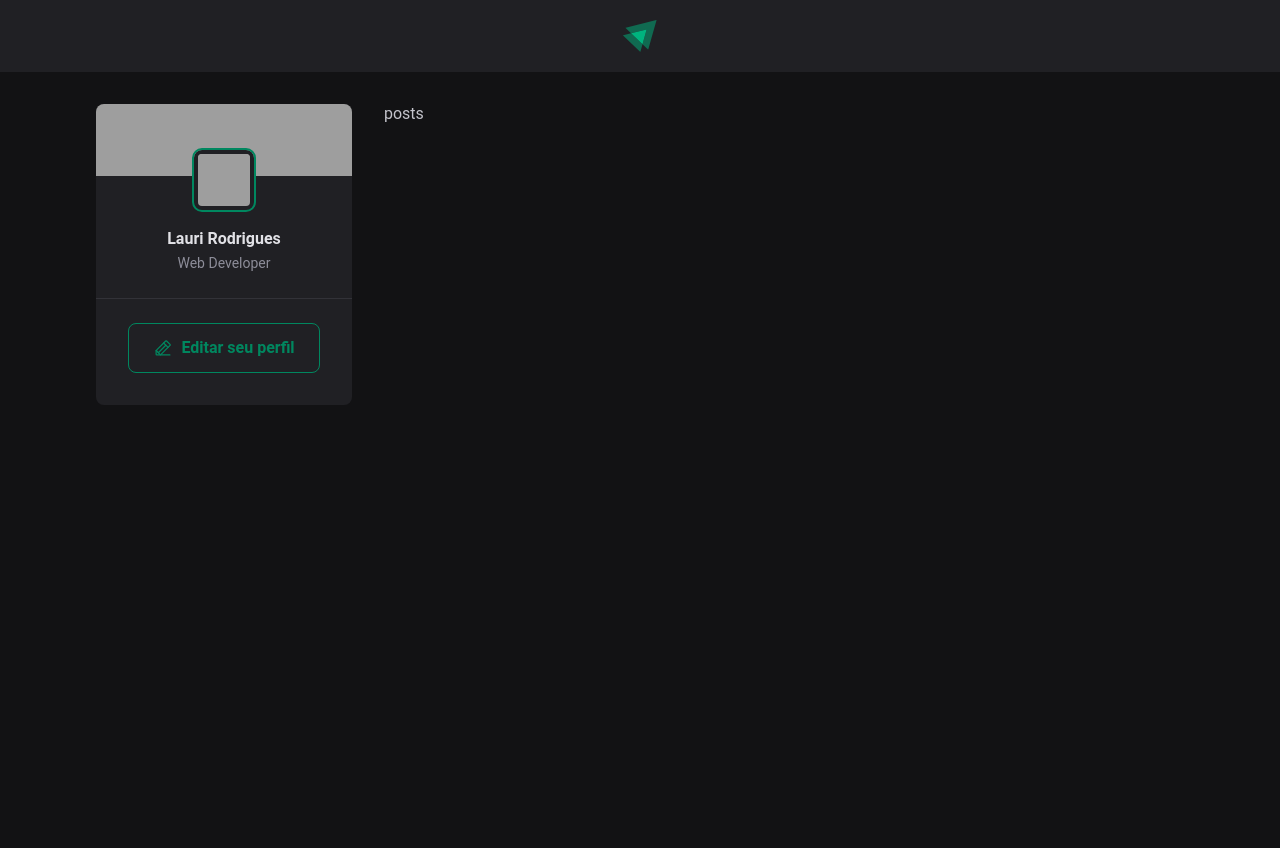
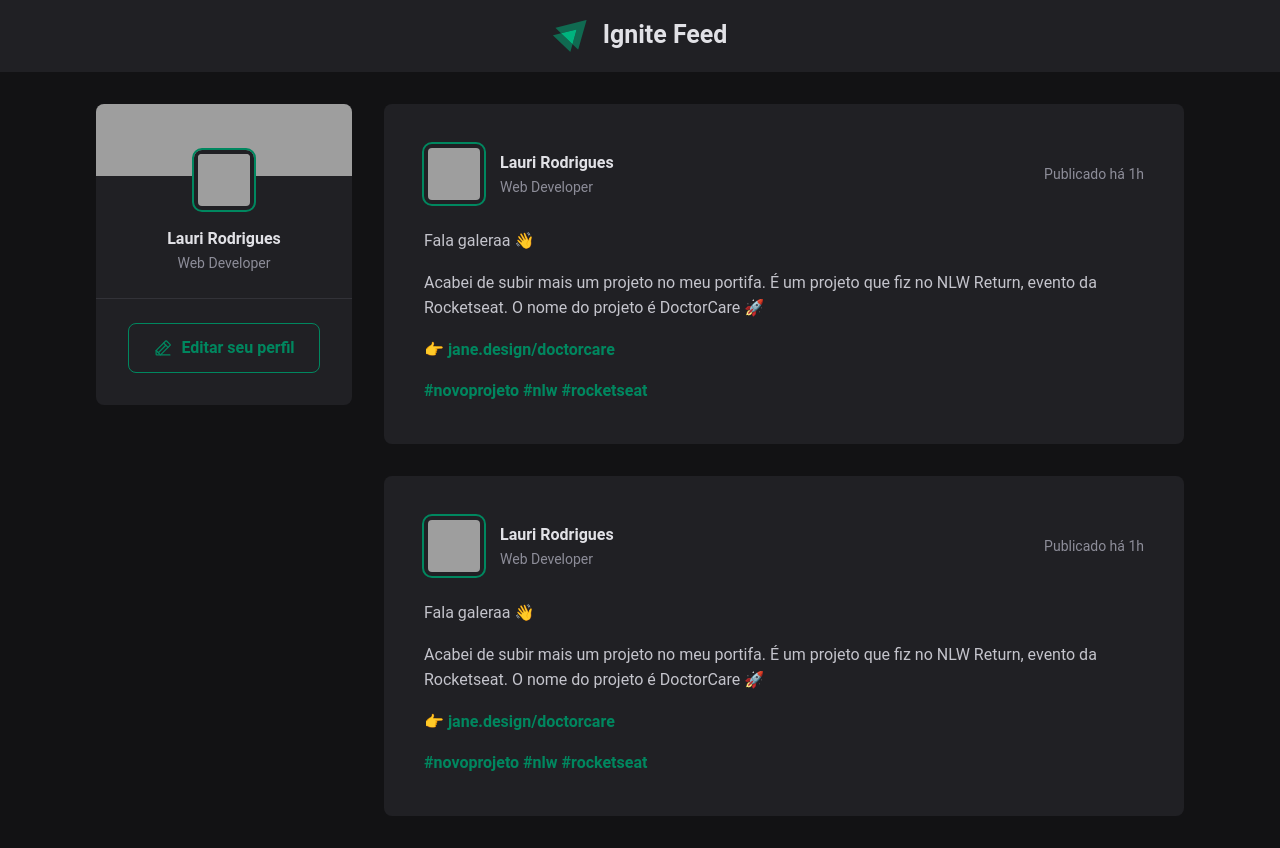
Before and after one commit to LauriRodrigues/Ignite-Feed, a React app: page / in a window 1280 px wide. Before the commit the page ends 800 px from the top, so only its background shows below. Built offline with nearby package versions, Linux system fonts and the light colour scheme; grey boxes are pictures that could not be loaded; the HTML template or start-up script is replaced by a standard one.

Commit message:
post component & header att

```diff
--- a/src/App.jsx
+++ b/src/App.jsx
@@ -2,6 +2,7 @@
 import styles from './App.module.css'
 import { Header } from './components/Header'
 import { Sidebar } from './components/Sidebar'
+import { Post } from './components/Post'
 
 export function App() {
 
@@ -11,7 +12,10 @@
 
       <div className={styles.wrapper}>
         <Sidebar/>
-        <main>posts</main>
+        <main>
+          <Post/>
+          <Post/>
+        </main>
       </div>
     </>
   )
--- a/src/components/Header.jsx
+++ b/src/components/Header.jsx
@@ -5,6 +5,7 @@
   return (
     <header className={styles.header}>
       <img src={igniteLogo} alt="Logotipo do Ignite"/>
+      <h1>Ignite Feed</h1>
     </header>
   )
 }
--- a/src/components/Header.module.css
+++ b/src/components/Header.module.css
@@ -8,3 +8,9 @@
 .header img {
   height: 2rem;
 }
+
+.header h1 {
+  font-size: 1.56rem;
+  color: var(--gray-100);
+  margin-left: 1rem;
+}
--- /dev/null
+++ b/src/components/Post.jsx
@@ -0,0 +1,31 @@
+import styles from './Post.module.css'
+
+export function Post() {
+  return (
+    <article className={styles.post}>
+      <header>
+        <div className={styles.author}>
+          <img className={styles.avatar} src="https://github.com/LauriRodrigues.png"/>
+          <div className={styles.authorInfo}>
+            <strong>Lauri Rodrigues</strong>
+            <span>Web Developer</span>
+          </div>
+        </div>
+
+        <time title="11 de Maio às 08:13h" dateTime="2022-05-11 08:13:30">Publicado há 1h</time>
+      </header>
+
+      <div className={styles.content}>
+        <p>Fala galeraa 👋</p>
+        <p>Acabei de subir mais um projeto no meu portifa. É um projeto que fiz no NLW Return, evento da Rocketseat. O nome do projeto é DoctorCare 🚀</p>
+        <p>👉 <a href="">jane.design/doctorcare</a></p>
+        <p>
+          <a href="">#novoprojeto</a> {' '}
+          <a href="">#nlw</a> {' '}
+          <a href="">#rocketseat</a>
+        </p>
+      </div>
+
+    </article>
+  )
+}
--- /dev/null
+++ b/src/components/Post.module.css
@@ -0,0 +1,71 @@
+.post {
+  background: var(--gray-800);
+  border-radius: 8px;
+  padding: 2.5rem;
+}
+
+.post + .post {
+  margin-top: 2rem;
+}
+
+.post > header {
+  display: flex;
+  align-items: center;
+  justify-content: space-between;
+}
+
+.author {
+  display: flex;
+  align-items: center;
+  gap: 1rem;
+}
+
+.author img {
+  width: calc(3rem + 12px);
+  height: calc(3rem + 12px);
+  border-radius: 8px;
+  border: 4px solid var(--gray-800);
+  outline: 2px solid var(--green-500);
+}
+
+.authorInfo strong {
+  display: block;
+  color: var(--gray-100);
+  line-height: 1.6;
+}
+
+.authorInfo span {
+  display: block;
+  font-size: 0.875rem;
+  color: var(--gray-400);
+  line-height: 1.6;
+}
+
+.post > header time {
+  font-size: 0.875rem;
+  color: var(--gray-400);
+}
+
+
+
+.content {
+  line-height: 1.6;
+  color: var(--gray-300);
+  margin-top: 1.5rem;
+}
+
+.content p {
+  margin-top: 1rem;
+}
+
+.content a {
+  font-weight: bold;
+  color: var(--green-500);
+  text-decoration: none;
+
+  transition: all .1s;
+}
+
+.content a:hover {
+  color: var(--green-300);
+}
--- a/src/global.css
+++ b/src/global.css
@@ -9,6 +9,7 @@
   --gray-800: #202024;
   --gray-900: #121214;
 
+  --green-300: #00b37e;
   --green-500: #00875f;
 
 }
```
